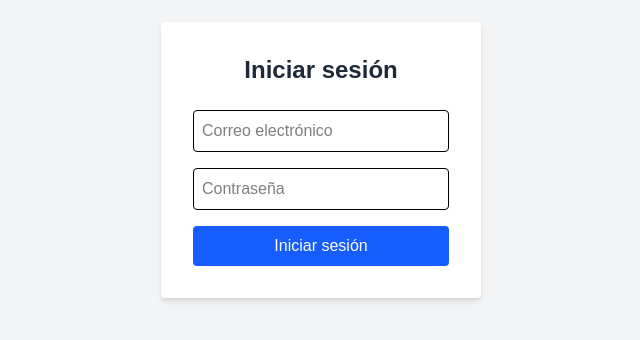
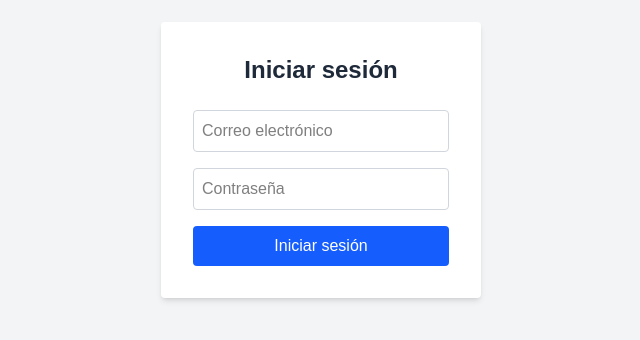
Before and after one commit to ozcarprez/ventaconecta-app, a Next.js app: page /login in a window 1280 px wide. Shown: the part 240-580 px from the top of the page, without its empty margins (319-959 px from the left). Built offline with nearby package versions, Linux system fonts and the light colour scheme; no server answers.

Commit message:
fix: login con inputs siempre visibles

```diff
--- a/app/login/page.jsx
+++ b/app/login/page.jsx
@@ -56,7 +56,7 @@ export default function LoginPage() {
 <input
   type="email"
   placeholder="Correo electrónico"
-          className="w-full mb-4 p-2 border rounded text-black"
+  className="w-full mb-4 p-2 border border-gray-300 rounded text-black"
   value={email}
   onChange={(e) => setEmail(e.target.value)}
 />
@@ -64,7 +64,7 @@ export default function LoginPage() {
 <input
   type="password"
   placeholder="Contraseña"
-          className="w-full mb-4 p-2 border rounded text-black"
+  className="w-full mb-4 p-2 border border-gray-300 rounded text-black"
   value={password}
   onChange={(e) => setPassword(e.target.value)}
 />
```
Lines whose indentation alone changed are shown as unchanged.
